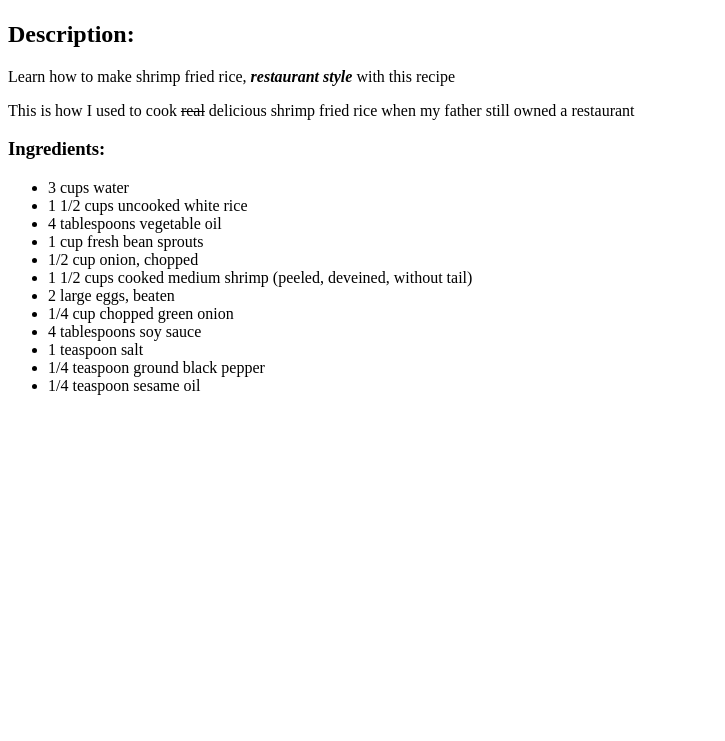
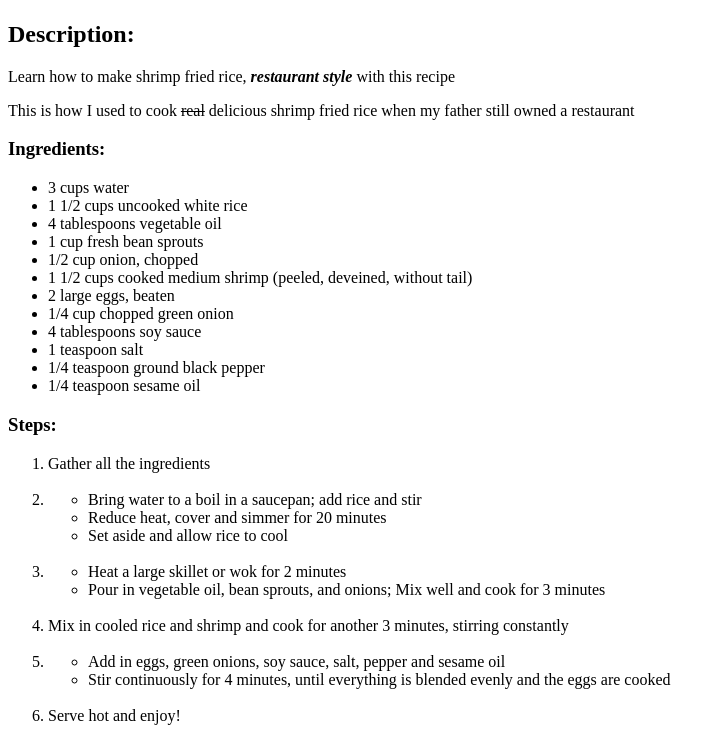
Before and after one commit to dgyoungk/odin-recipes, a plain HTML site: page recipes/shrimp-fried-rice.html in a window 1280 px wide. Shown: the part 383-1124 px from the top of the page, without its empty margins (0-725 px from the left). Before the commit the page ends 800 px from the top, so only its background shows below. Drawn offline with Linux system fonts and the light colour scheme.

Commit message:
Add recipe steps to the page

```diff
--- a/recipes/shrimp-fried-rice.html
+++ b/recipes/shrimp-fried-rice.html
@@ -29,5 +29,36 @@
         <li>1/4 teaspoon sesame oil</li>
     </ul>
 
+    <h3>Steps:</h3>
+    <ol>
+        <li>Gather all the ingredients</li>
+        <br>
+        <li>
+            <ul>
+                <li>Bring water to a boil in a saucepan; add rice and stir</li>
+                <li>Reduce heat, cover and simmer for 20 minutes</li>
+                <li>Set aside and allow rice to cool</li>
+            </ul>
+        </li>
+        <br>
+        <li>
+            <ul>
+                <li>Heat a large skillet or wok for 2 minutes</li>
+                <li>Pour in vegetable oil, bean sprouts, and onions; Mix well and cook for 3 minutes</li>
+            </ul>
+        </li>
+        <br>
+        <li>Mix in cooled rice and shrimp and cook for another 3 minutes, stirring constantly</li>
+        <br>
+        <li>
+            <ul>
+                <li>Add in eggs, green onions, soy sauce, salt, pepper and sesame oil</li>
+                <li>Stir continuously for 4 minutes, until everything is blended evenly and the eggs are cooked</li>
+            </ul>
+        </li>
+        <br>
+        <li>Serve hot and enjoy!</li>
+    </ol>
+
 </body>
 </html>
```
